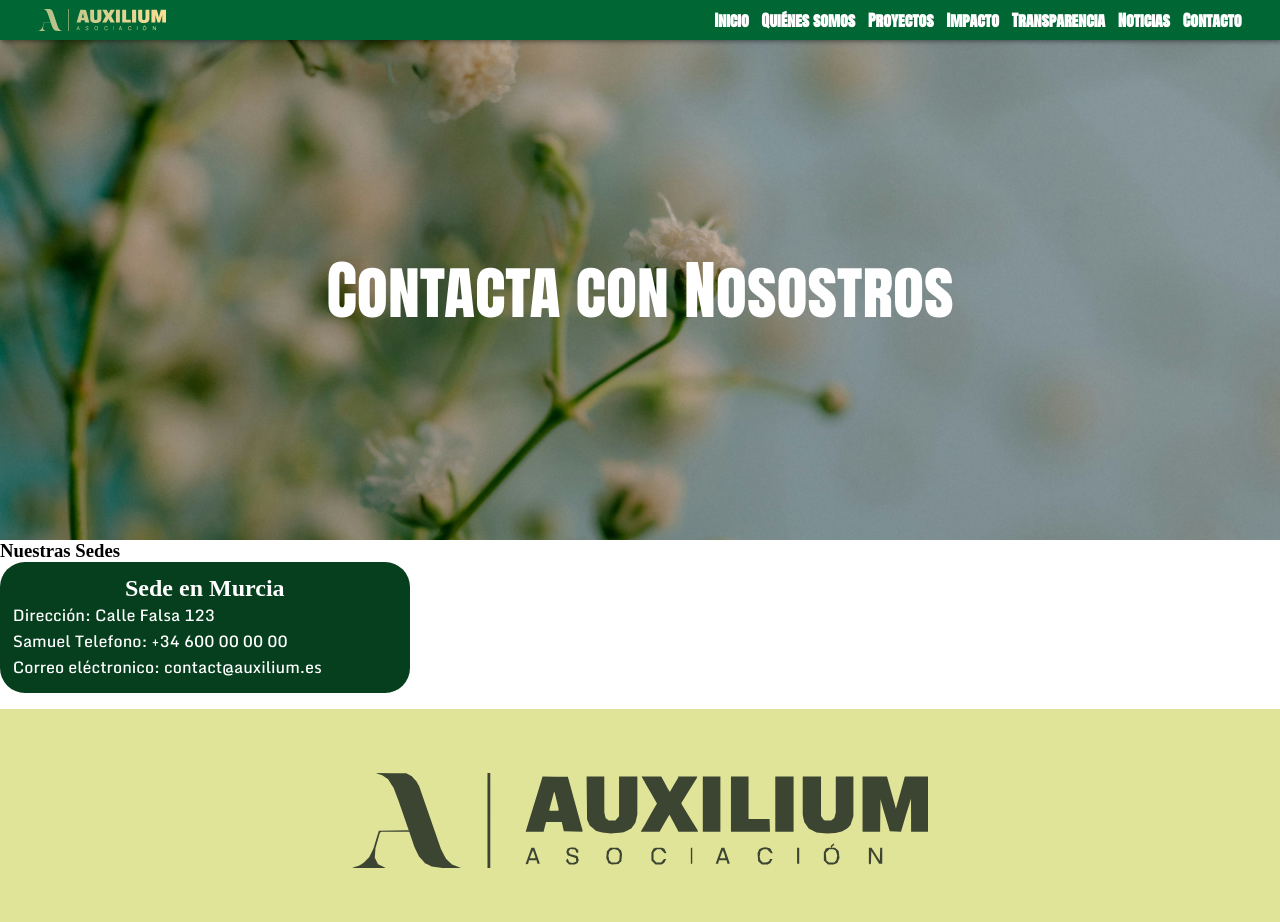
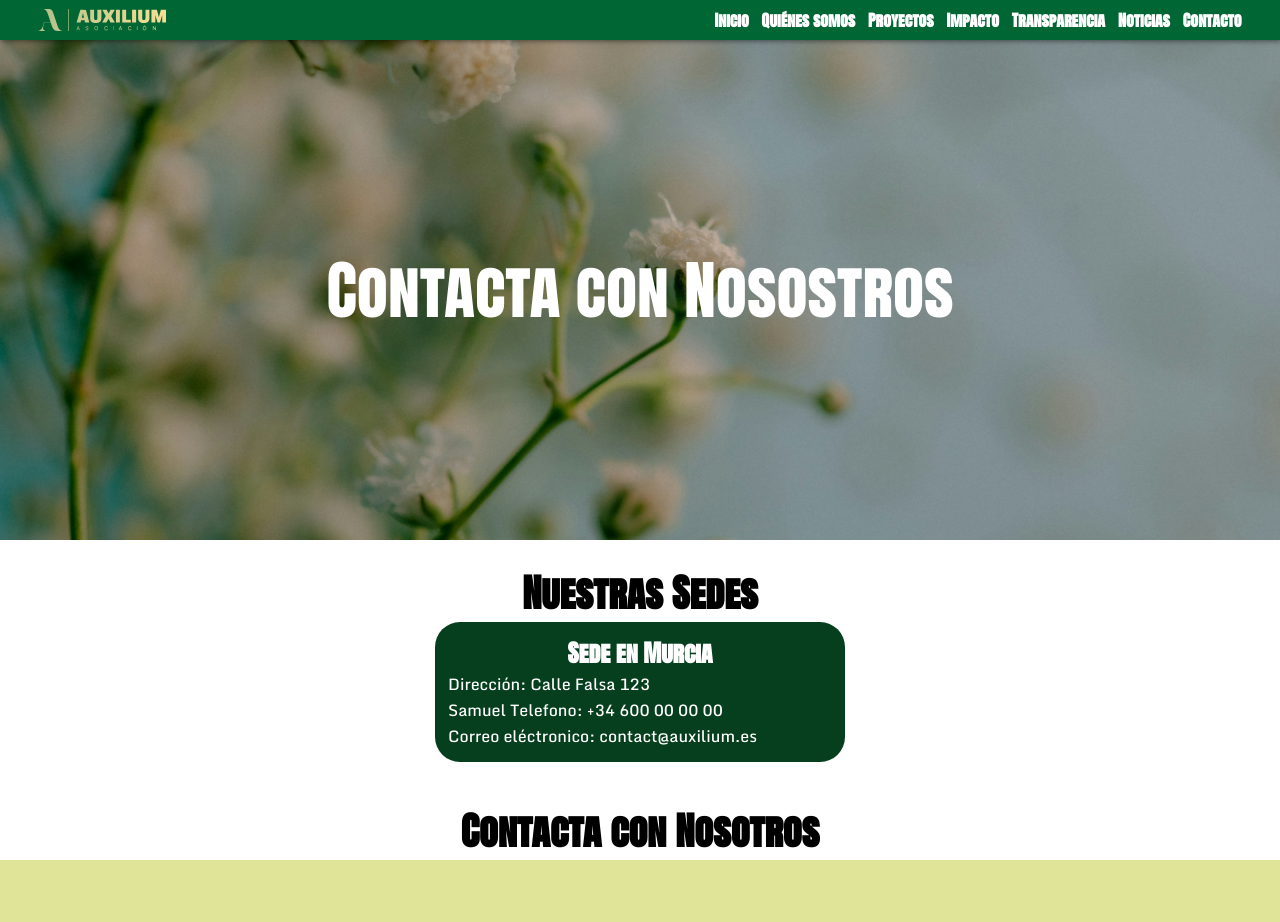
Before and after one commit to Tenvid/AuxiliumFundacionWeb, a React (Vite) app in the folder AuxilliumWeb/frontend/auxilium-web/: page /contact in a window 1280 px wide. Shown: the top 922 px of the page. Built offline with nearby package versions, Linux system fonts and the light colour scheme.

Commit message:
style(contact-page): add second title

```diff
--- a/AuxilliumWeb/frontend/auxilium-web/src/components/ContactContainer/ContactWrapper.module.css
+++ b/AuxilliumWeb/frontend/auxilium-web/src/components/ContactContainer/ContactWrapper.module.css
@@ -11,7 +11,11 @@
 }
 
 h4 {
+    font-family: AntonSC;
     font-size: x-large;
     justify-content: center;
     text-align: center;
 }
+p {
+    font-family: Monda;
+}
--- a/AuxilliumWeb/frontend/auxilium-web/src/pages/contact-page/ContactPage.jsx
+++ b/AuxilliumWeb/frontend/auxilium-web/src/pages/contact-page/ContactPage.jsx
@@ -11,6 +11,7 @@ function ContactPage() {
       <HeaderImage image={main_image}>Contacta con Nosostros</HeaderImage>
       <div className={styles.contactTitle}>
         <h3>Nuestras Sedes</h3>
+      </div>
       <div className={styles.ContactGrid}>
         <ContactWrapper
           title="Sede en Murcia"
@@ -20,6 +21,8 @@ function ContactPage() {
           email="contact@auxilium.es"
         />
       </div>
+      <div className={styles.emailTitle}>
+        <h3>Contacta con Nosotros</h3>
       </div>
       <footer className={styles.footerWrapper}>
         <img src={logo_dark} className={styles.footerLogo} alt="" />
--- a/AuxilliumWeb/frontend/auxilium-web/src/pages/contact-page/ContactPage.module.css
+++ b/AuxilliumWeb/frontend/auxilium-web/src/pages/contact-page/ContactPage.module.css
@@ -8,3 +8,14 @@
 .footerLogo {
   width: 50%
 }
+h3 {
+  font-family: AntonSC;
+  justify-content: center;
+  font-size: 3vw;
+  margin-top: 3vh;
+}
+.contactTitle, .ContactGrid, .emailTitle {
+  display: flex;
+  justify-content: center;
+
+}
```
Lines whose indentation alone changed are shown as unchanged.
